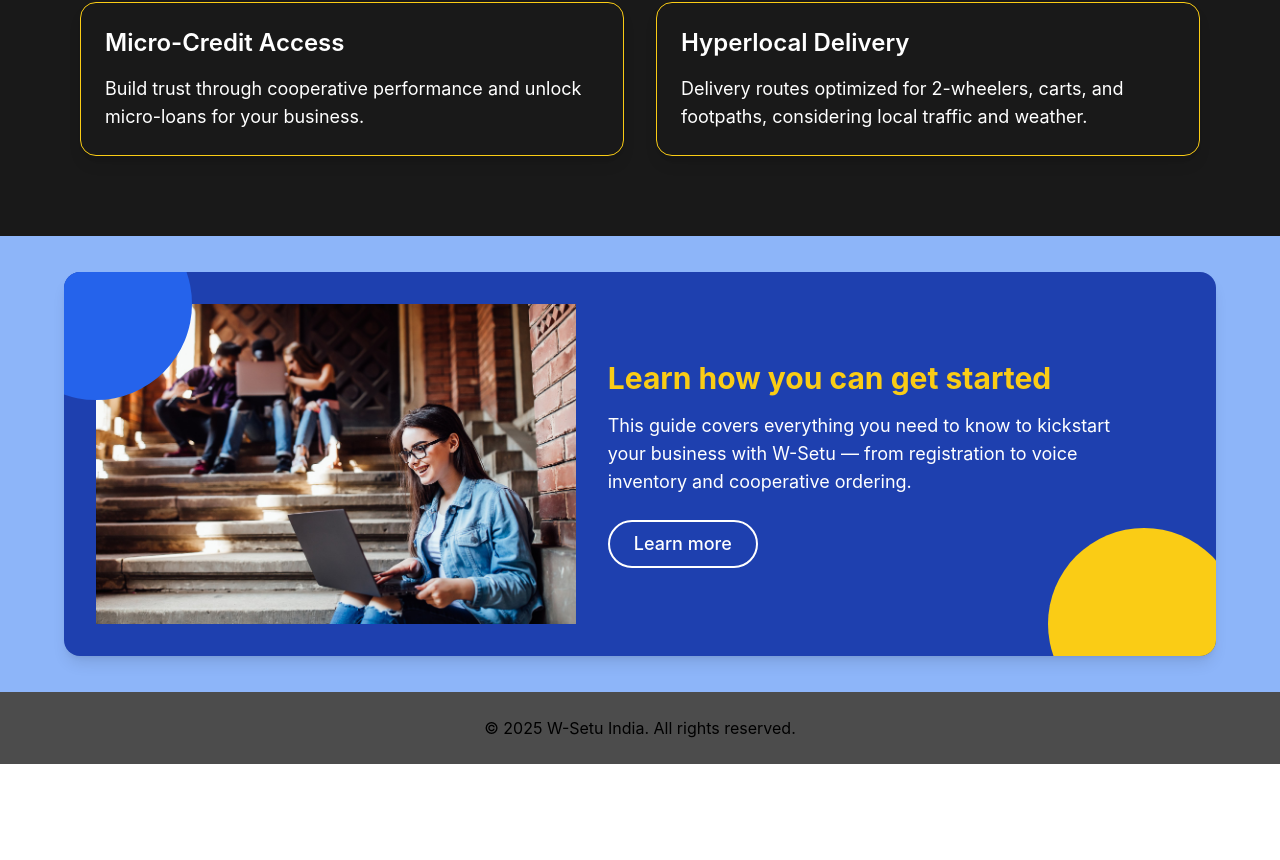
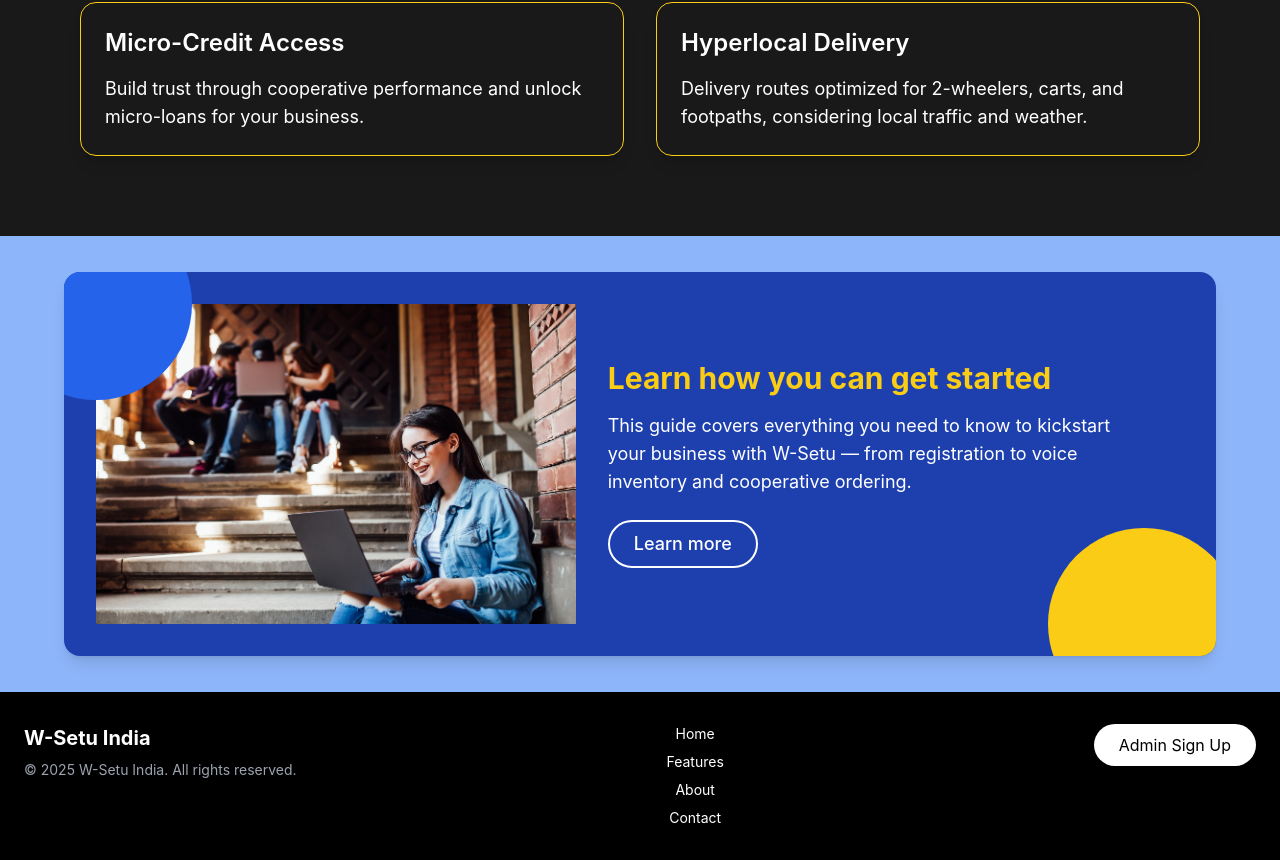
Before and after one commit to KrishitaGarg/VendoSync, a React (Create React App) app in the folder frontend/: page / in a window 1280 px wide. Shown: the part 1446-2306 px from the top of the page. Before the commit the page ends 2210 px from the top, so only its background shows below. Built offline with nearby package versions, Linux system fonts and the light colour scheme.

Commit message:
Update Footer.jsx

```diff
--- a/frontend/src/components/Footer.jsx
+++ b/frontend/src/components/Footer.jsx
@@ -1,9 +1,39 @@
 import React from "react";
+import { Link } from "react-router-dom";
 
 export default function Footer() {
   return (
-    <footer id="contact" className="bg-black bg-opacity-70 text-center py-6 mt-auto">
-      <p>&copy; 2025 W-Setu India. All rights reserved.</p>
+    <footer className="bg-black text-white py-8 px-6 mt-auto">
+      <div className="max-w-7xl mx-auto flex flex-col md:flex-row justify-between items-start gap-8">
+        <div>
+          <div className="text-xl font-bold mb-2">W-Setu India</div>
+          <p className="text-sm text-gray-400">
+            &copy; 2025 W-Setu India. All rights reserved.
+          </p>
+        </div>
+
+        <div className="flex flex-col items-center space-y-2 text-sm">
+          <a href="#" className="hover:text-blue-400 transition">
+            Home
+          </a>
+          <a href="#features" className="hover:text-blue-400 transition">
+            Features
+          </a>
+          <a href="#about" className="hover:text-blue-400 transition">
+            About
+          </a>
+          <a href="#contact" className="hover:text-blue-400 transition">
+            Contact
+          </a>
+        </div>
+
+        <Link
+          to="/admin-signup"
+          className="bg-white hover:bg-black text-black hover:text-white border border-transparent hover:border-white text-m px-6 py-2 rounded-full transition duration-300"
+        >
+          Admin Sign Up
+        </Link>
+      </div>
     </footer>
   );
 }
```
